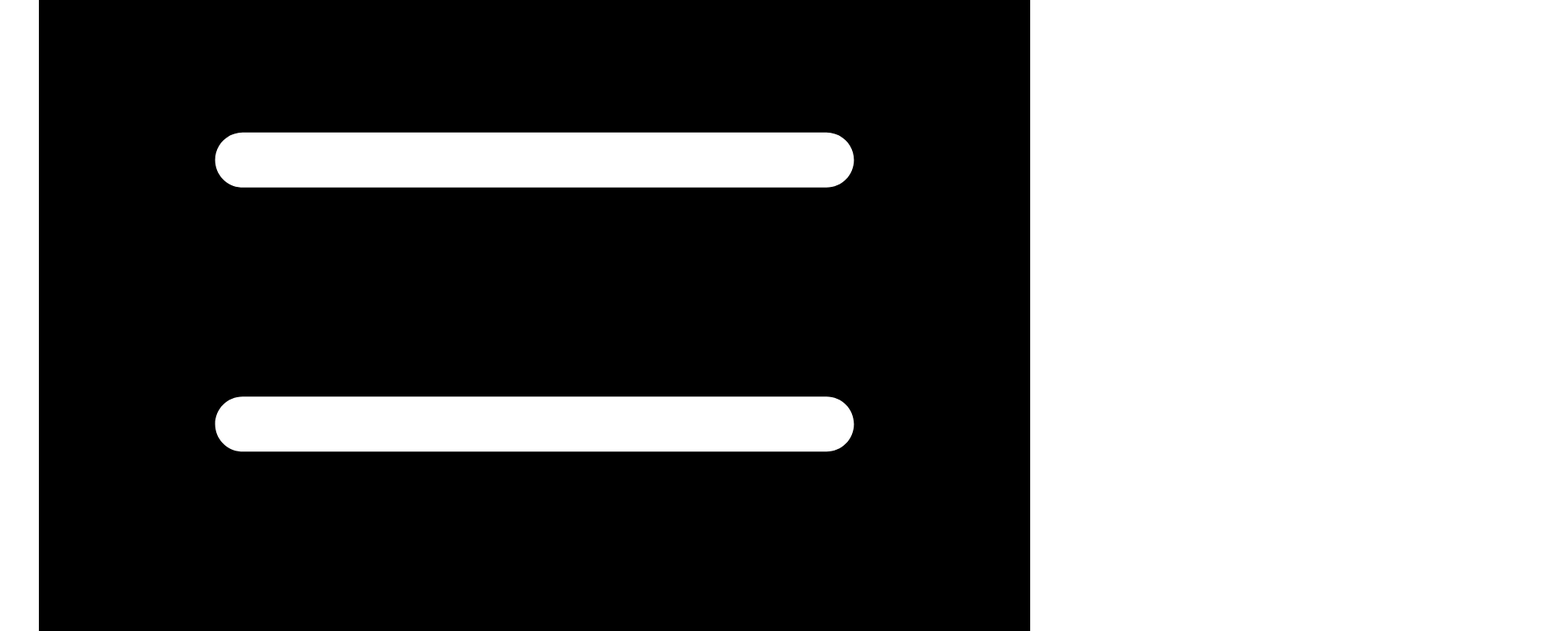
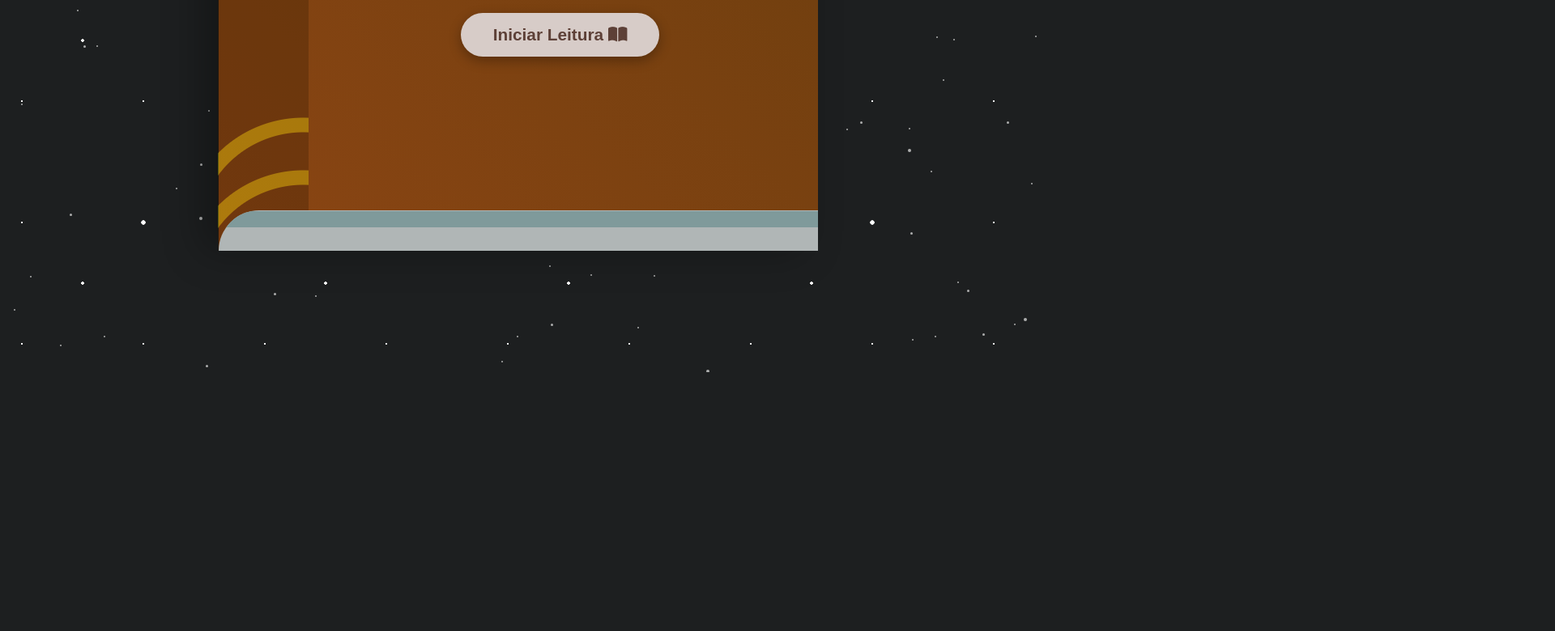
Before and after one commit to m47su/livro-de-memorias, a plain HTML site: page index.html in a window 1280 px wide. Shown: the part 340-1120 px from the top of the page at 81% size, 1920 px wide, since content can reach past the window. After the commit the page ends 800 px from the top, so only its background shows below. Drawn offline with nearby package versions, Linux system fonts and the light colour scheme; some packages are replaced by stand-ins of ours; the site is published under a folder, as on GitHub Pages, so addresses that start at the root find nothing; a script that the page names is missing; a web font is replaced by a local one.

Commit message:
Update index.html

```diff
--- a/index.html
+++ b/index.html
@@ -3,7 +3,7 @@
   <head>
     <meta charset="UTF-8" />
     <title>Livro de Memórias!</title>
-    <link rel="stylesheet" href="/assets/css/styles.css" />
+    <link rel="stylesheet" href="./assets/css/styles.css" />
     <link
       href="https://fonts.googleapis.com/css2?family=Dancing+Script:wght@700&display=swap"
       rel="stylesheet"
@@ -370,6 +370,6 @@
       <img class="modal-content" id="modal-img" />
       <div id="modal-caption"></div>
     </div>
-    <script src="/assets/js/script.js"></script>
+    <script src="./assets/js/script.js"></script>
   </body>
 </html>
```
